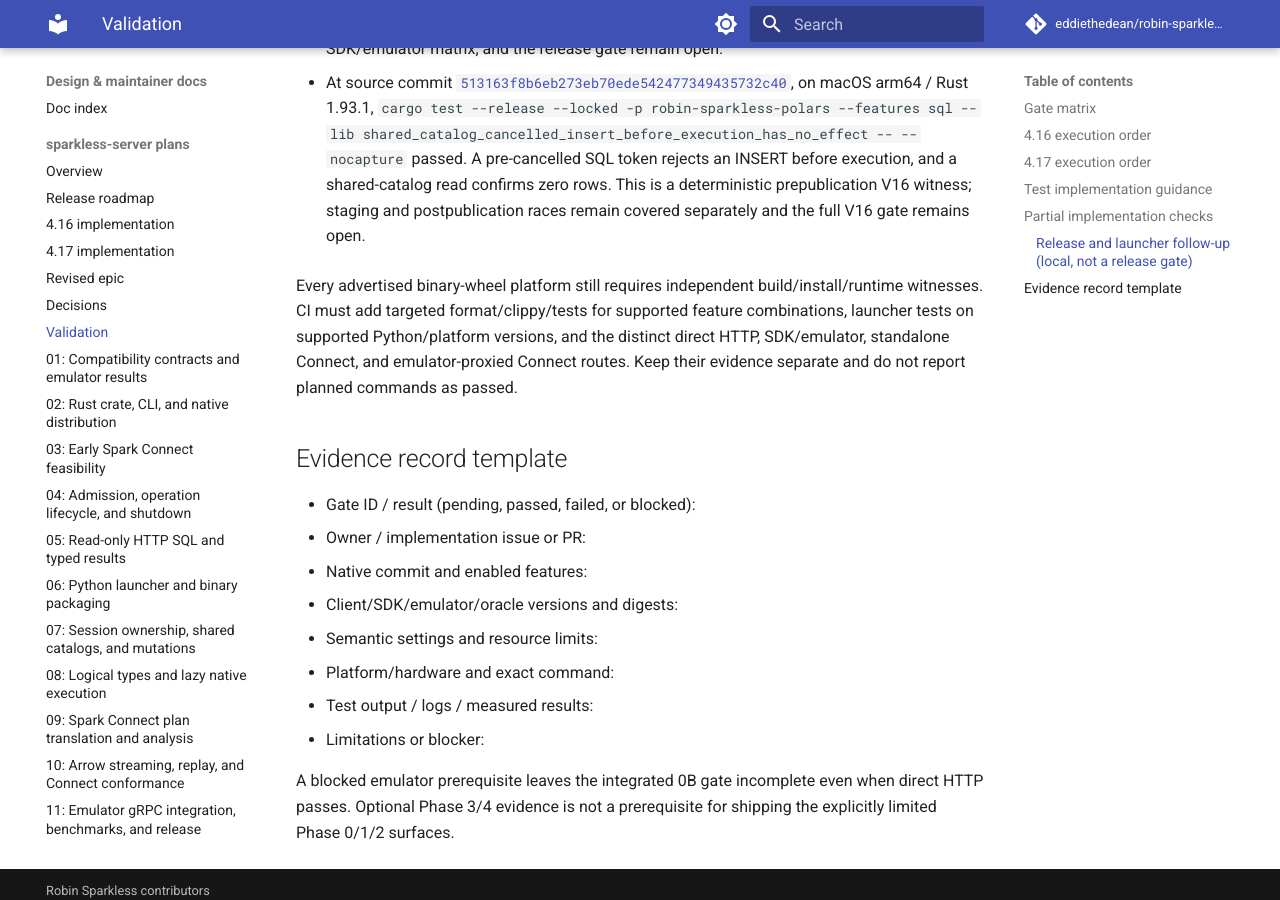
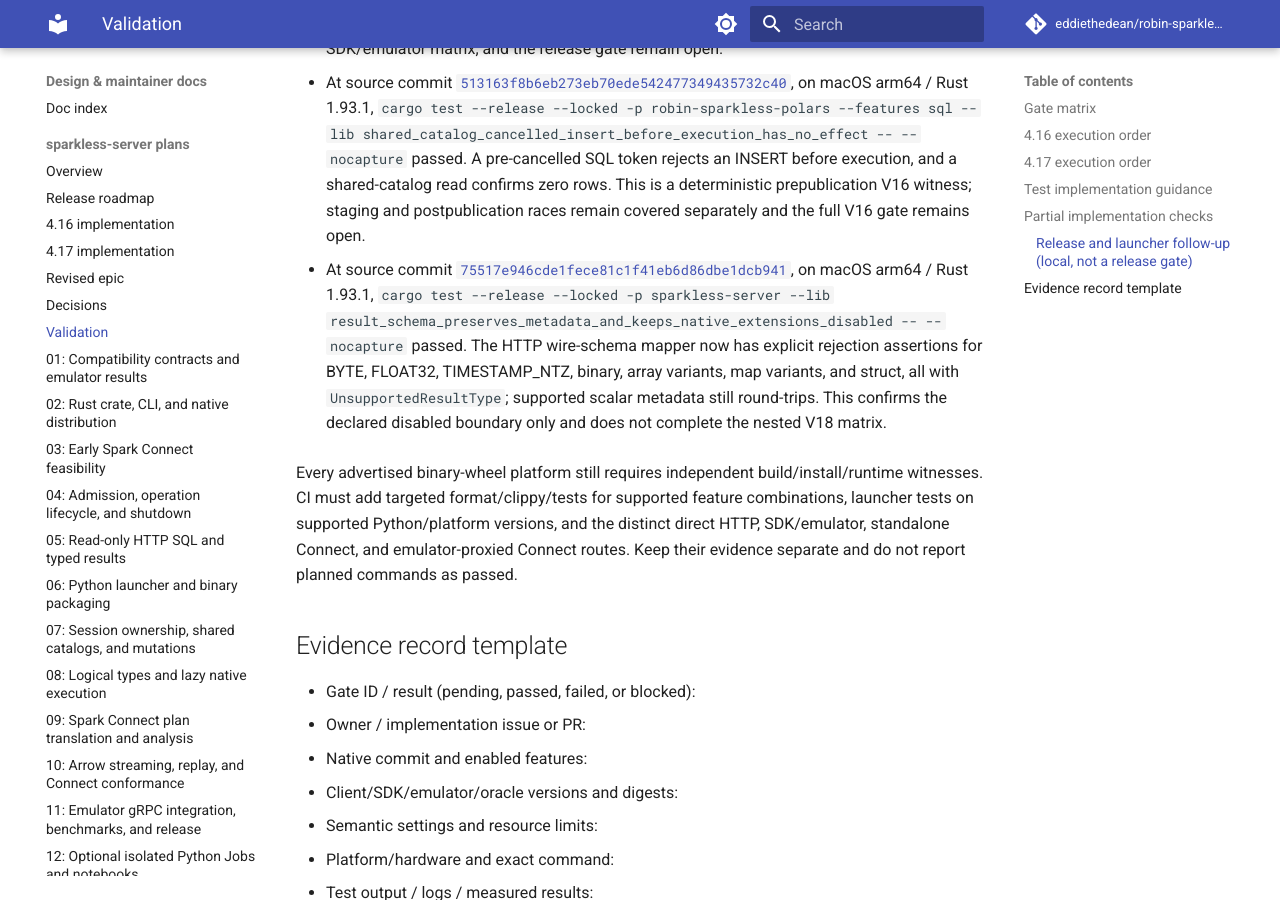
Before and after one commit to eddiethedean/robin-sparkless, an MkDocs documentation site: the page built from docs/plans/sparkless-server/VALIDATION.md, in a window 1280 px wide and 900 px high, scrolled down 24446 px. Built offline with MkDocs 1.6.1 and Material for MkDocs 9.7.7, drawn with Linux system fonts in a browser that asks for light colours; comment, search, counter and statistics services are not loaded.

Commit message:
docs: record disabled remote type checks

```diff
--- a/docs/plans/sparkless-server/VALIDATION.md
+++ b/docs/plans/sparkless-server/VALIDATION.md
@@ -203,6 +203,8 @@
 
 - At source commit [`513163f8b6eb273eb70ede542477349435732c40`](https://github.com/eddiethedean/robin-sparkless/commit/513163f8b6eb273eb70ede542477349435732c40), on macOS arm64 / Rust 1.93.1, `cargo test --release --locked -p robin-sparkless-polars --features sql --lib shared_catalog_cancelled_insert_before_execution_has_no_effect -- --nocapture` passed. A pre-cancelled SQL token rejects an INSERT before execution, and a shared-catalog read confirms zero rows. This is a deterministic prepublication V16 witness; staging and postpublication races remain covered separately and the full V16 gate remains open.
 
+- At source commit [`75517e946cde1fece81c1f41eb6d86dbe1dcb941`](https://github.com/eddiethedean/robin-sparkless/commit/75517e946cde1fece81c1f41eb6d86dbe1dcb941), on macOS arm64 / Rust 1.93.1, `cargo test --release --locked -p sparkless-server --lib result_schema_preserves_metadata_and_keeps_native_extensions_disabled -- --nocapture` passed. The HTTP wire-schema mapper now has explicit rejection assertions for BYTE, FLOAT32, TIMESTAMP_NTZ, binary, array variants, map variants, and struct, all with `UnsupportedResultType`; supported scalar metadata still round-trips. This confirms the declared disabled boundary only and does not complete the nested V18 matrix.
+
 Every advertised binary-wheel platform still requires independent build/install/runtime witnesses. CI must add targeted format/clippy/tests for supported feature combinations, launcher tests on supported Python/platform versions, and the distinct direct HTTP, SDK/emulator, standalone Connect, and emulator-proxied Connect routes. Keep their evidence separate and do not report planned commands as passed.
 
 ## Evidence record template
```
